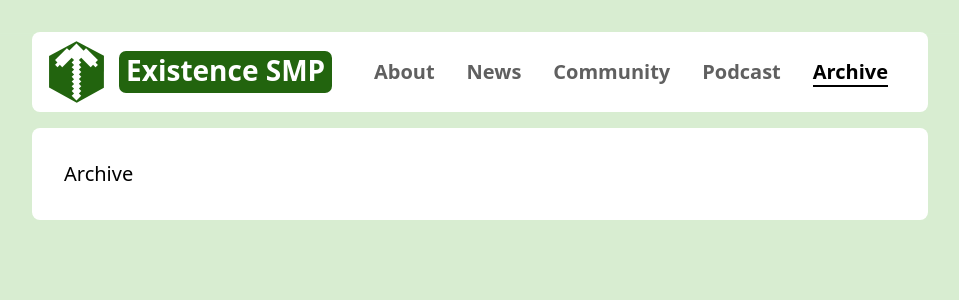
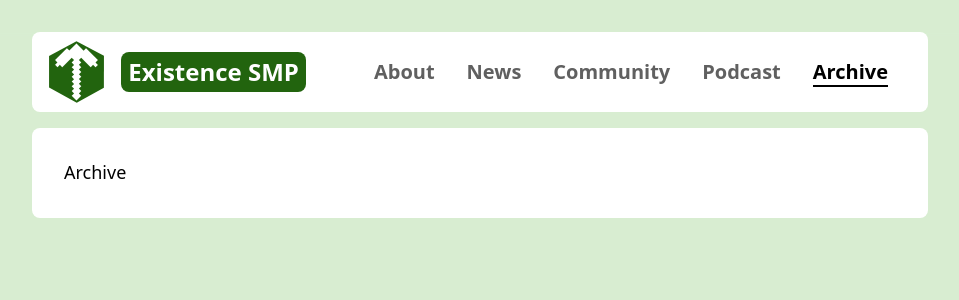
Before and after one commit to ExistenceSMP/website-2023, a Next.js app: page /archive in a window 1280 px wide. Shown: the top 300 px of the page, without its empty margins (160-1119 px from the left). Built offline with nearby package versions, Linux system fonts and the light colour scheme.

Commit message:
misc: move mdx all to one file

```diff
--- a/src/app/(components)/Logo.tsx
+++ b/src/app/(components)/Logo.tsx
@@ -9,14 +9,25 @@ export default function Logo() {
 			}}
 		>
 			<img src="logos/cs2.svg" height="64px" />
-			<h1
+			<div
 				style={{
-					marginLeft: '0.5em',
-					whiteSpace: 'nowrap',
+					display: 'flex',
+					alignItems: 'center',
+					padding: '0.2em 0.45em',
+					paddingBottom: '0.3em',
+					backgroundColor: 'var(--primary)',
+					marginLeft: '1em',
+					borderRadius: '0.5em',
 				}}
 			>
-				Existence SMP
-			</h1>
+				<h1
+					style={{
+						whiteSpace: 'nowrap',
+					}}
+				>
+					Existence SMP
+				</h1>
+			</div>
 		</div>
 	);
 }
--- a/src/app/aboutus.mdx
+++ /dev/null
@@ -1,5 +0,0 @@
-## About Us
-
-Welcome to the **Existence SMP Community**! We're an online Minecraft community established March 20th, 2016. \
-\
-Over the past 7 years we've had three YouTube-based series and three smaller "Project" series. We're now on our second Community Server, focusing on building a more open Minecraft community.
--- a/src/app/communityserver.mdx
+++ /dev/null
@@ -1,6 +0,0 @@
-## Community Server 2 _(2022—Present)_
-
-Our flagship SMP server, Community Server 2, launched on March 20th, 2022, following the release of Minecraft 1.18. \
-It is a whitelisted SMP for Patrons and Trusted members of the Existence SMP Community. \
-\
-Check out the trailer below, or visit the [Community](/community) page for more info!
--- a/src/app/globals.scss
+++ b/src/app/globals.scss
@@ -122,7 +122,7 @@ a {
 	border-bottom: 2px solid white;
 
 	a {
-		font-size: 20px;
+		font-size: 1.25rem;
 		font-weight: 600;
 		transition: filter 0.1s ease-in-out;
 	}
@@ -160,7 +160,7 @@ main {
 
 	border-radius: 0.5em;
 
-	line-height: 1.75em;
+	line-height: 1.6em;
 
 	a {
 		display: inline-block;
@@ -178,7 +178,7 @@ main {
 	}
 
 	p {
-		font-size: 20px;
+		font-size: 1.125rem;
 	}
 
 	h1,
@@ -209,7 +209,7 @@ main {
 
 	h2 {
 		color: var(--fg);
-		font-size: 28px;
+		font-size: 1.5rem;
 
 		display: flex;
 		white-space: nowrap;
@@ -230,17 +230,12 @@ main {
 
 .logo h1 {
 	color: var(--bg);
-	background-color: var(--primary);
-	padding-left: 0.25em;
-	padding-right: 0.25em;
-	padding-top: calc(0.125em - 6px);
-	padding-bottom: 0.125em;
 	border-radius: 0.25em;
-	font-size: 28px;
+	font-size: 1.5rem;
 }
 
 p {
-	font-size: 18px;
+	font-size: 1.125rem;
 }
 
 .slider-list {
```
Also changed, not shown: src/app/content.mdx (added, +53 -0 lines), src/app/legacyseasons.mdx (deleted, +0 -7 lines), src/app/page.tsx (+2 -36 lines), src/app/podcast.mdx (deleted, +0 -7 lines).
